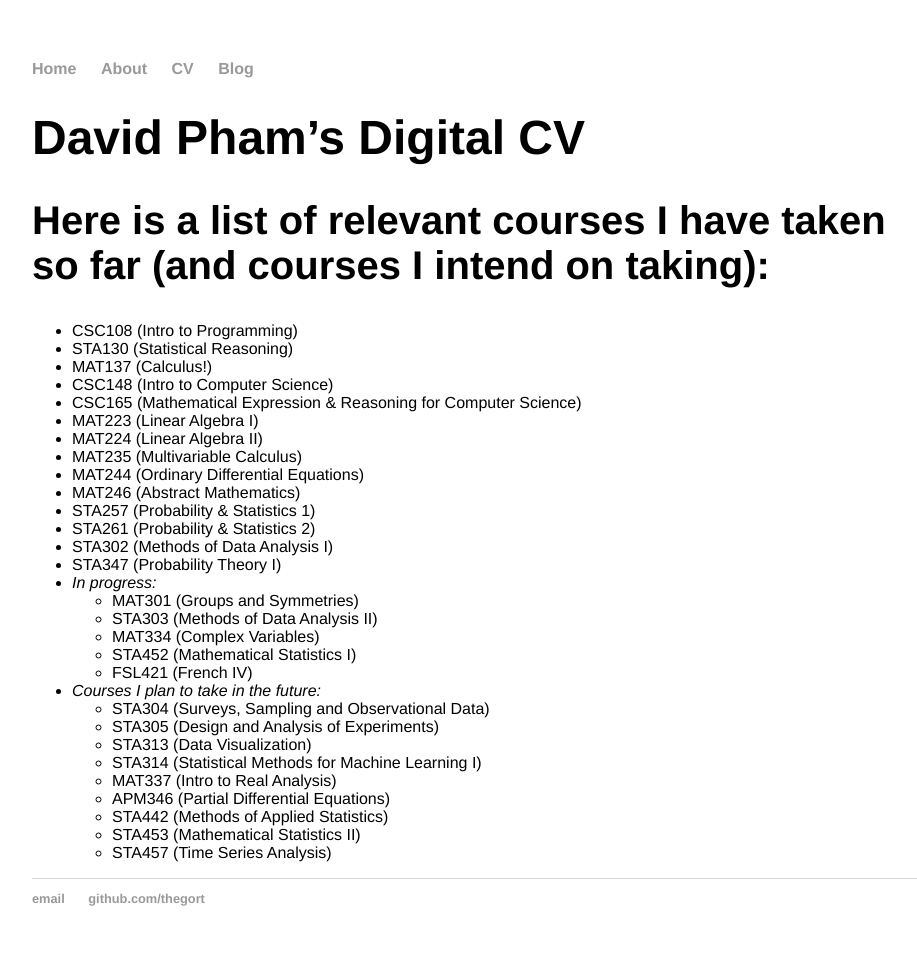
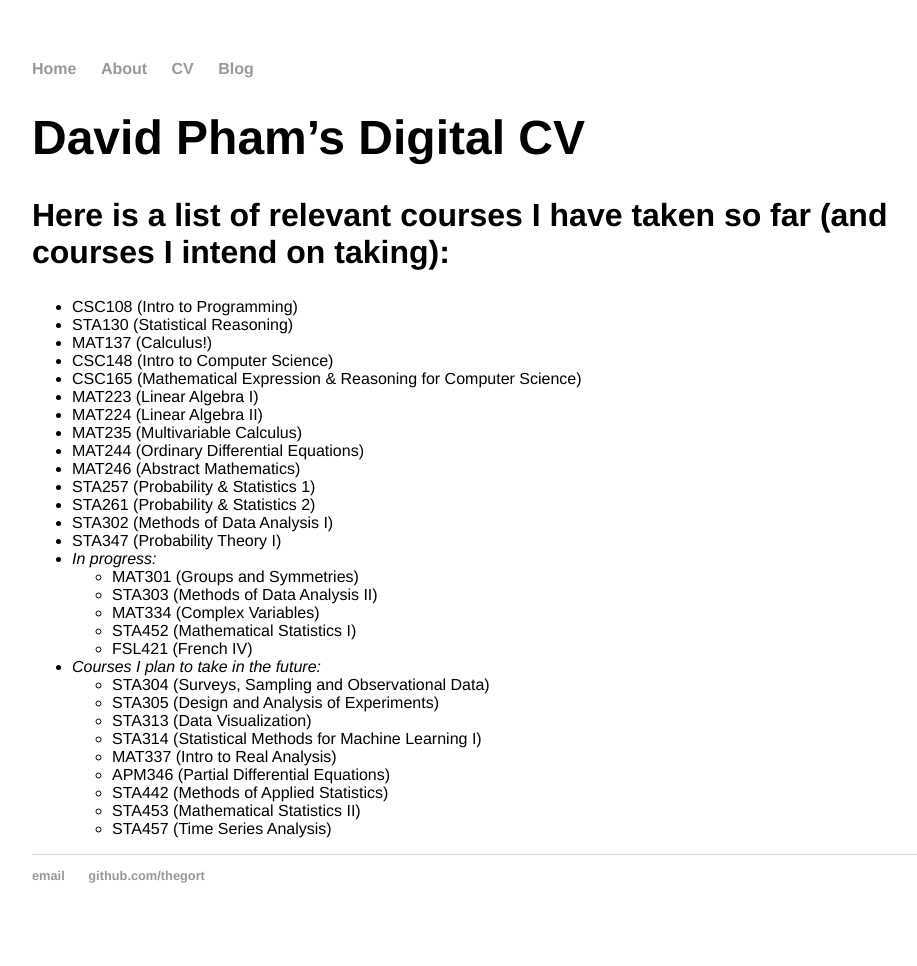
Before and after one commit to TheGort/thegort.github.io, a Jekyll site: the page built from cv.md, in a window 1280 px wide. Shown: the whole page, without its empty margins (160-1077 px from the left). Built offline with Jekyll 4.4.1, drawn with Linux system fonts in a browser that asks for light colours; after the commit the page ends 943 px from its top, so only the background shows below that.

Commit message:
Update main.css

```diff
--- a/css/main.css
+++ b/css/main.css
@@ -24,7 +24,7 @@ h1 {
     font-family:'Helvetica', 'Arial', 'Sans-Serif';
 }
 h2 {
-    font-size: 2.5em;
+    font-size: 2em;
     font-family:'Helvetica', 'Arial', 'Sans-Serif';
 }
 p {
@@ -50,5 +50,5 @@ ul.posts li {
 }
 
 ul {
-    font-family:'Helvetica', 'Arial', 'Sans-Serif';
+    font-family:'Helvetica';
 }
```
